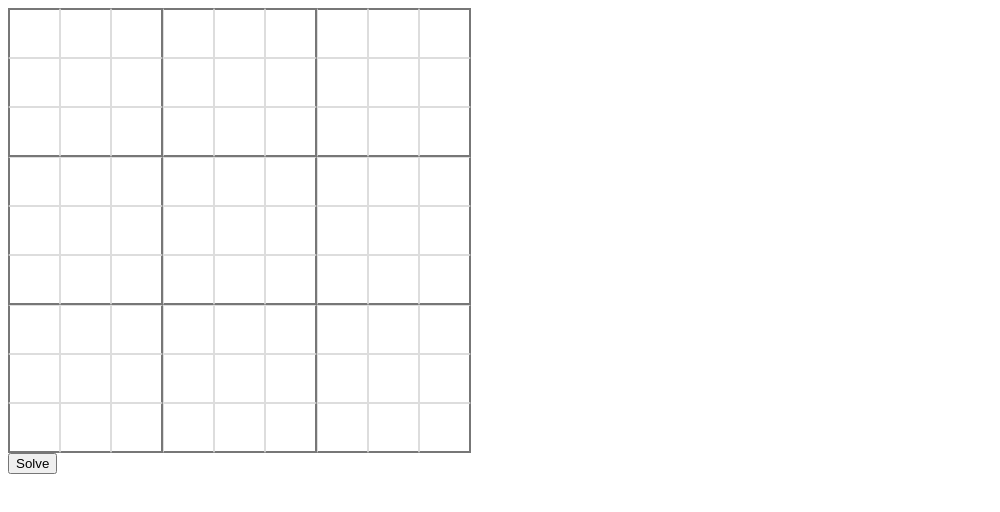
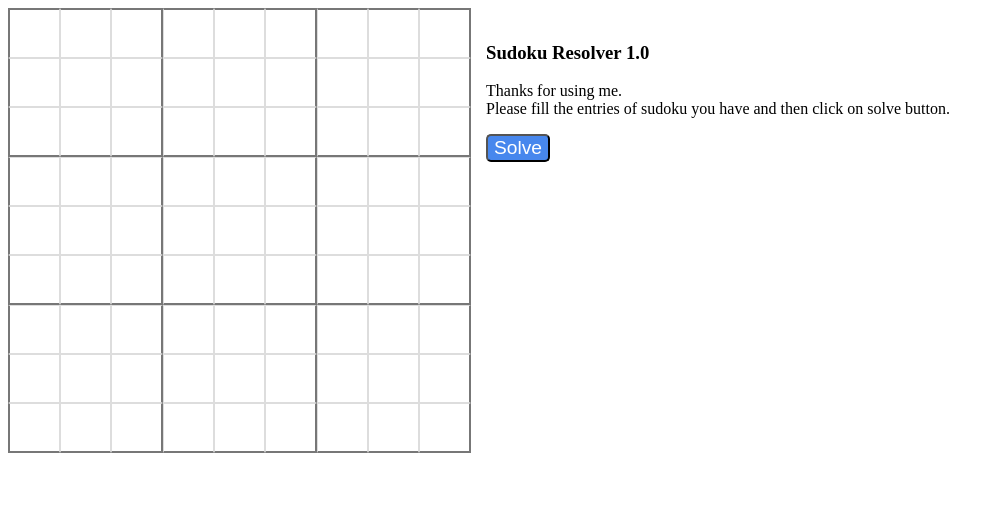
Before and after one commit to KapilJethava/Sudoku, an Angular app: page / in a window 1280 px wide. Shown: the top 512 px of the page, without its empty margins (0-1000 px from the left). Built offline with nearby package versions, Linux system fonts and the light colour scheme.

Commit message:
updated the things

```diff
--- a/src/app/app.component.css
+++ b/src/app/app.component.css
@@ -8,13 +8,17 @@
     display: flex;
     flex-direction: row;
 }
+input{
+	border: 0px;
+}
 
 .text {
     width: 45px;
     height: 45px;
     font-size: 25px;
     border: 1px solid #ddd;
-    text-align:center;
+	text-align:center;
+
 }
 .text:nth-child(3n) {
     border-right:2px solid #777;
@@ -31,3 +35,9 @@
 .text:disabled {
 	background-color: yellow;
 }
+button{
+	font-size: larger;
+    border-radius: 5px;
+    background-color: #4787ed;
+    color: #fff;
+}
--- a/src/app/app.component.html
+++ b/src/app/app.component.html
@@ -1,8 +1,15 @@
-<div class="flex">
-  <div class="row" *ngFor="let row of data; let i=index">
-	  <input class="text" type="text" *ngFor="let cell of row; let j=index"
-	  [disabled]="data[i][j].value != ''"
-	  [(ngModel)]="data[i][j].value"  (change)="resetPossiblity(i,j)"/>
-  </div>
+<div class="row">
+	<div class="flex">
+		<div class="row" *ngFor="let row of data; let i=index">
+			<input class="text" type="text" *ngFor="let cell of row; let j=index" [disabled]="data[i][j].value != ''" [(ngModel)]="data[i][j].value"
+			 (change)="resetPossiblity(i,j)" />
+		</div>
+	</div>
+	<div style="padding: 15px">
+		<h3>Sudoku Resolver 1.0</h3>
+		<p>Thanks for using me.
+			<br />Please fill the entries of sudoku you have and then click on solve button.
+		</p>
+		<button (click)="startSolving()">Solve</button>
+	</div>
 </div>
-<button (click)="startSolving()">Solve</button>
```
